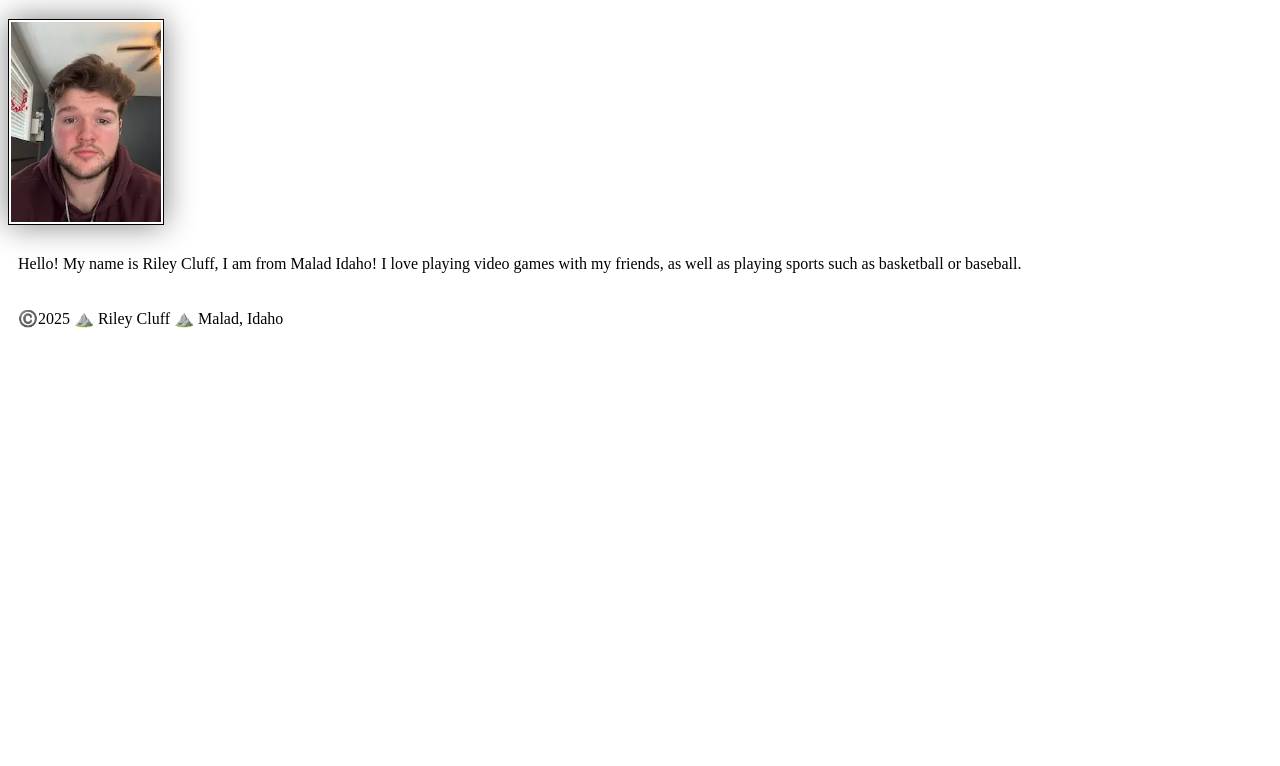
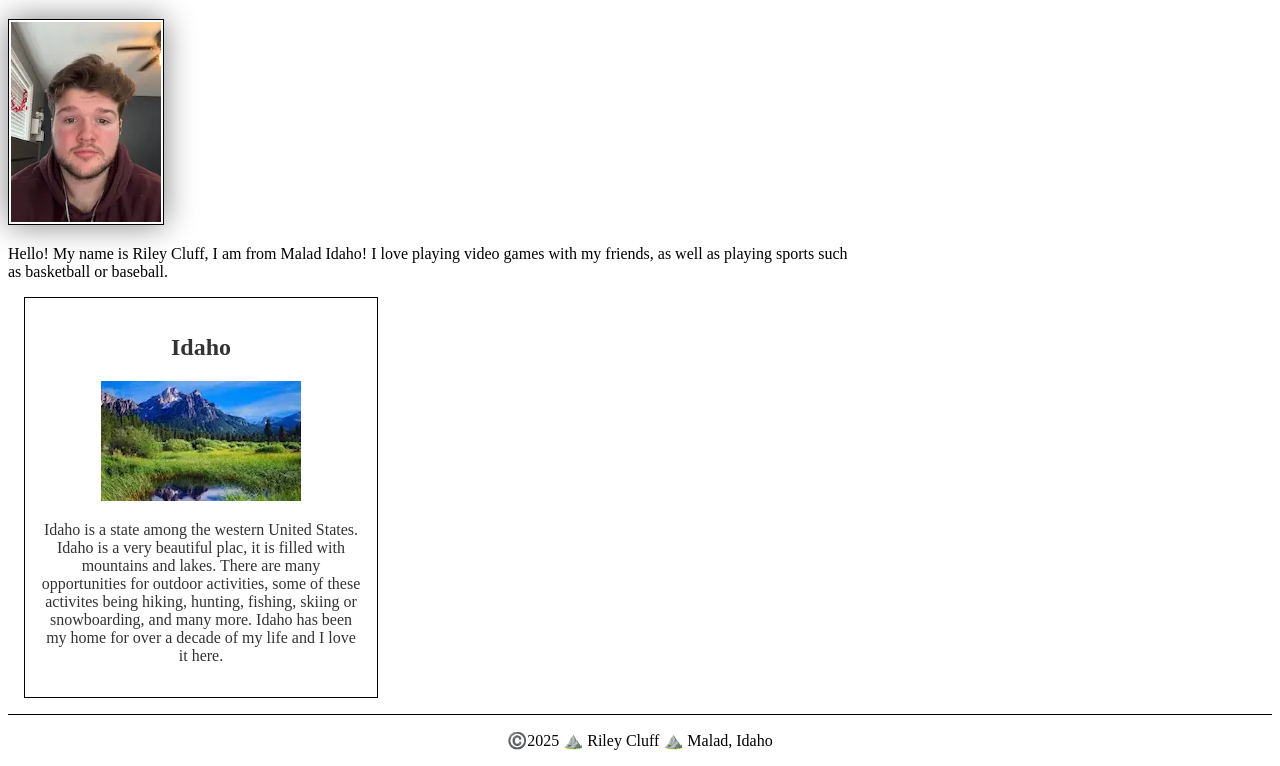
Before and after one commit to rcluff11/wdd130, a plain HTML site: page index.html in a window 1280 px wide. Shown: the part 205-971 px from the top of the page. Before the commit the page ends 800 px from the top, so only its background shows below. Drawn offline with Linux system fonts and the light colour scheme; files that its build step writes are made by us from their sources.

Commit message:
homepage-advancement

```diff
--- a/index.html
+++ b/index.html
@@ -5,6 +5,9 @@
         <meta charset="utf-8">
         <meta name="viewport" content="width=device-width,initial-scale=1.0">
         <title>Riley Cluff | WDD 130</title>
+        <meta name="description" content="I am Riley Cluff and I'm creating this page for my WDD130 class through BYU Pathways.">
+        <meta name="author" content="Riley Cluff">
+
     </head>
     <body>
         <header>
@@ -18,6 +21,11 @@
             <img src="images/profile.webp" alt="Hello, my name is Riley Cluff" width="200">
             <p>Hello! My name is Riley Cluff, I am from Malad Idaho! I love playing video games with my friends, as well as playing sports such as basketball or baseball.</p>
         </main>
+        <aside>
+            <h2>Idaho</h2>
+            <img src="images/idaho-mountains.webp" alt="Idaho Mountains">
+            <p>Idaho is a state among the western United States. Idaho is a very beautiful plac, it is filled with mountains and lakes. There are many opportunities for outdoor activities, some of these activites being hiking, hunting, fishing, skiing or snowboarding, and many more. Idaho has been my home for over a decade of my life and I love it here.</p>
+        </aside>
         <footer>
             <p>©️2025 ⛰️ Riley Cluff ⛰️ Malad, Idaho</p>
         </footer>
--- /dev/null
+++ b/styles/styles.css
@@ -0,0 +1,50 @@
+nav {
+    background-color: darkblue;
+    padding: 10px;
+}
+
+main {
+    max-width: 840px;
+}
+
+nav a{
+    color: white;
+    display: block;
+    padding: 20px;
+}
+h1 {
+    color: darkblue;
+}
+
+main img {
+    width: 150px;
+    height: auto;
+    border: 1px solid black;
+    padding: 2px;
+    box-shadow: 0 0 30px gray;
+}
+
+p {
+    padding: 0;
+}
+
+aside {
+    width: 20rem;
+    margin: 1rem;
+    border: 1px solid black;
+    padding: 1rem;
+    background-color: white;
+    color: #333;
+    text-align: center;
+}
+
+aside img {
+    width: 200px;
+    height: auto;
+}
+
+footer {
+    margin-top: 15px;
+    border-top: 1px solid black;
+    text-align: center;
+}
--- a/week02/styles/styles.css
+++ /dev/null
@@ -1,25 +0,0 @@
-nav {
-    background-color: darkblue;
-    padding: 10px;
-}
-
-nav a{
-    color: white;
-    display: block;
-    padding: 20px;
-}
-h1 {
-    color: darkblue;
-}
-
-img {
-    width: 150px;
-    height: auto;
-    border: 1px solid black;
-    padding: 2px;
-    box-shadow: 0 0 30px gray;
-}
-
-p {
-    padding: 10px;
-}
```
Also changed, not shown: images/idaho-mountains.webp (added), styles/box-model.css (renamed from week02/styles/box-model.css).
